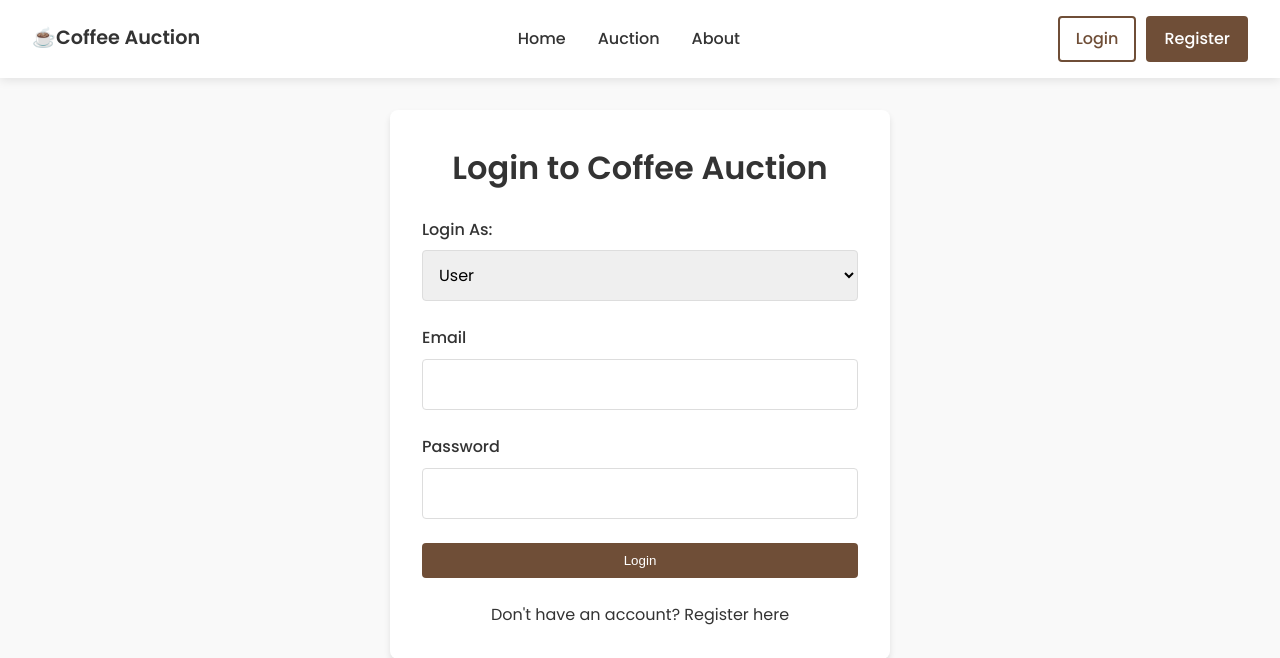
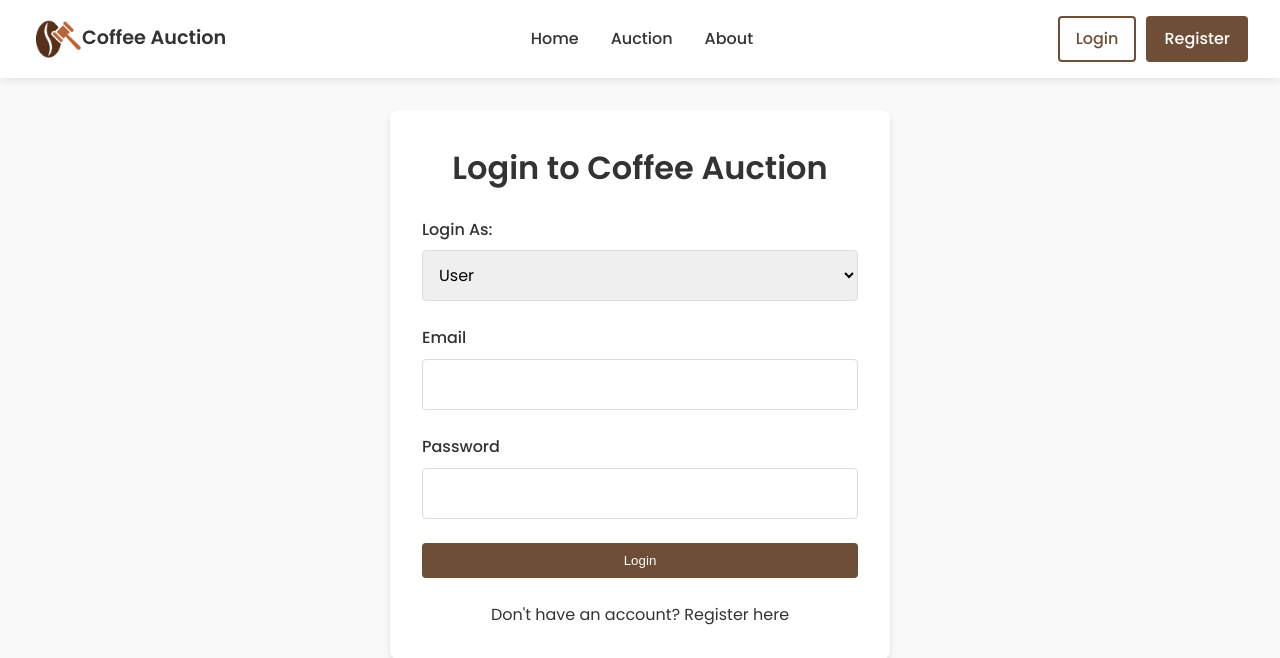
Before and after one commit to JohnDaryllS/coffee_auction, a PHP site: page /login.php in a window 1280 px wide. Shown: the top 658 px of the page. Run offline with PHP 8.4, Linux system fonts and the light colour scheme; data comes from the database, SQL or seed files in the repository.

Commit message:
change logo in login

```diff
--- a/login.php
+++ b/login.php
@@ -13,7 +13,7 @@
     <nav class="navbar">
         <div class="navbar-left">
             <div class="logo">
-                <span class="logo-icon">☕</span>
+                <img src="images/crop.png" alt="Coffee-Auction" style="width:50px;">
                 <span class="logo-text">Coffee Auction</span>
             </div>
         </div>
```
